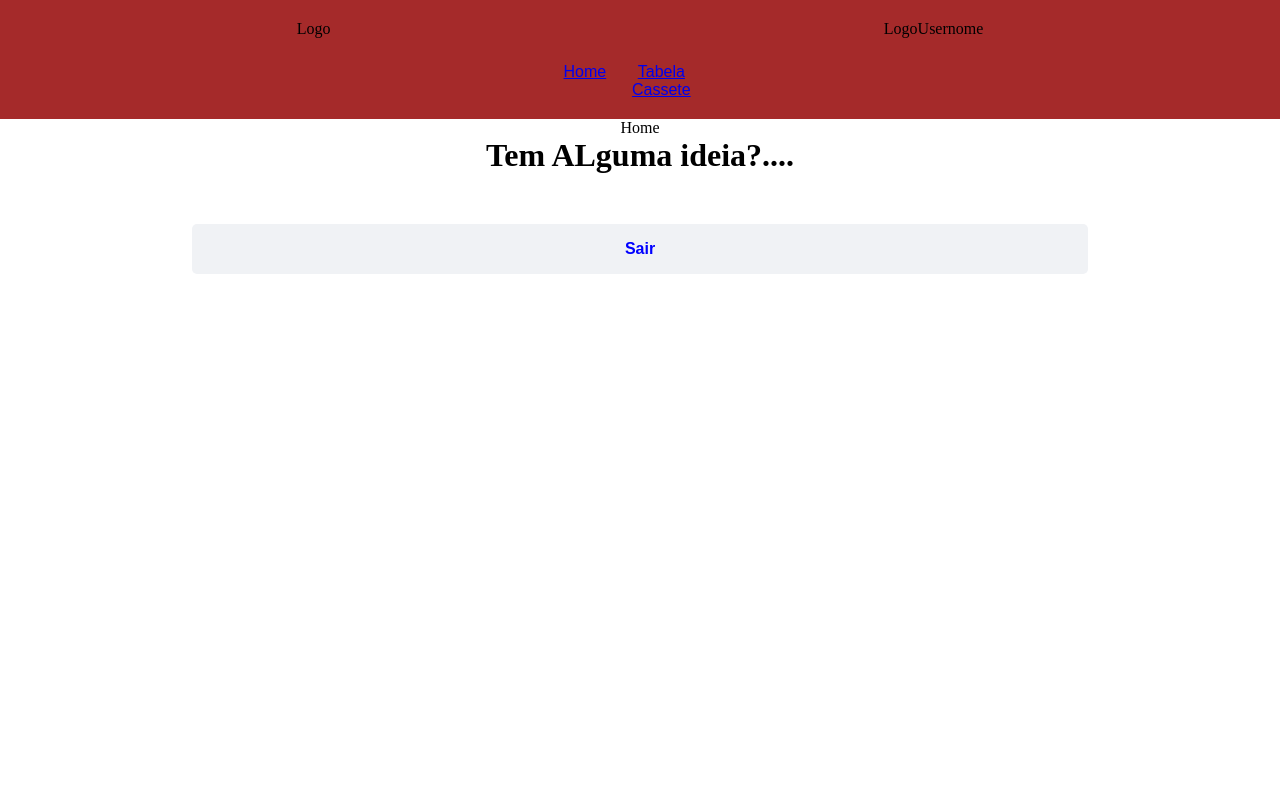
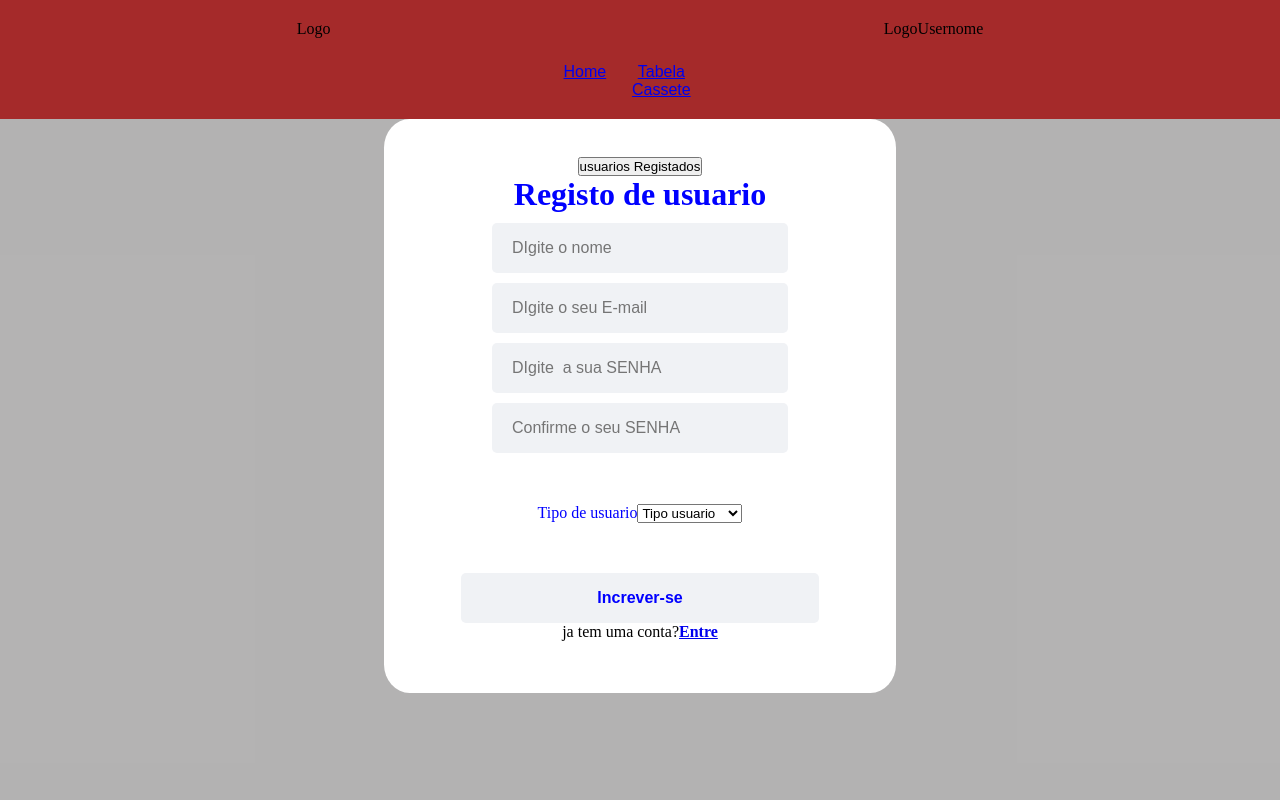
Before and after one commit to AspiranteDevWeb/Sistema-de-gestao-stock-2023, a React (Create React App) app: page /Home in a window 1280 px wide. Shown: the top 800 px of the page. Built offline with nearby package versions, Linux system fonts and the light colour scheme; no server answers.

Commit message:
adding a components <navibar_geral/>,<signup/> and <button/> to testing the functionalities of the page home

```diff
--- a/src/component/pages/home/home.js
+++ b/src/component/pages/home/home.js
@@ -7,6 +7,10 @@ import Button from "../auth/components/button/index"
 import useAuth from '../auth/components/hooks/useAuth';
 import Navibar_Geral from '../auth/components/cabecalho/navBar_Geral';
 import { AuthProvider } from '../auth/components/contexts/auth';
+
+import Signup from '../auth/signup/signup';
+
+
 function Home (){
 
     const {signout}= useAuth()
@@ -14,8 +18,8 @@ function Home (){
     return(
         <>
         <Navibar_Geral/>
-        <div>Home</div>
-        <div><h1>Tem ALguma ideia?....</h1></div>
+
+        <Signup/>
         <Button
             Text = "Sair"
             onClick={()=>[signout(), navigate("/Signin")]}
```
